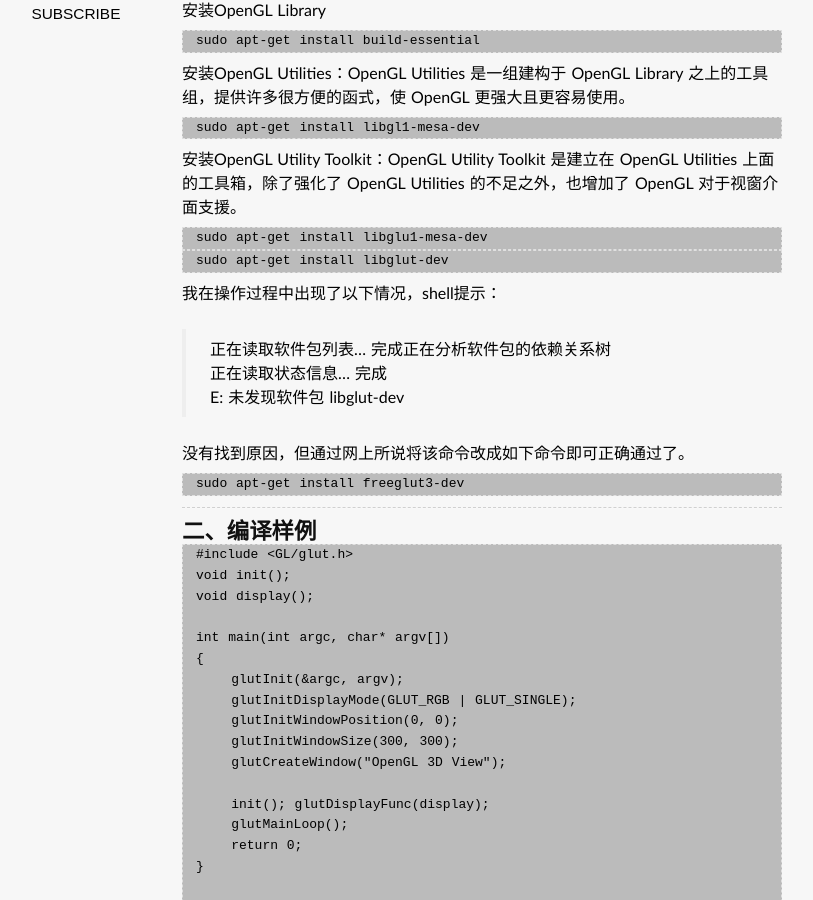
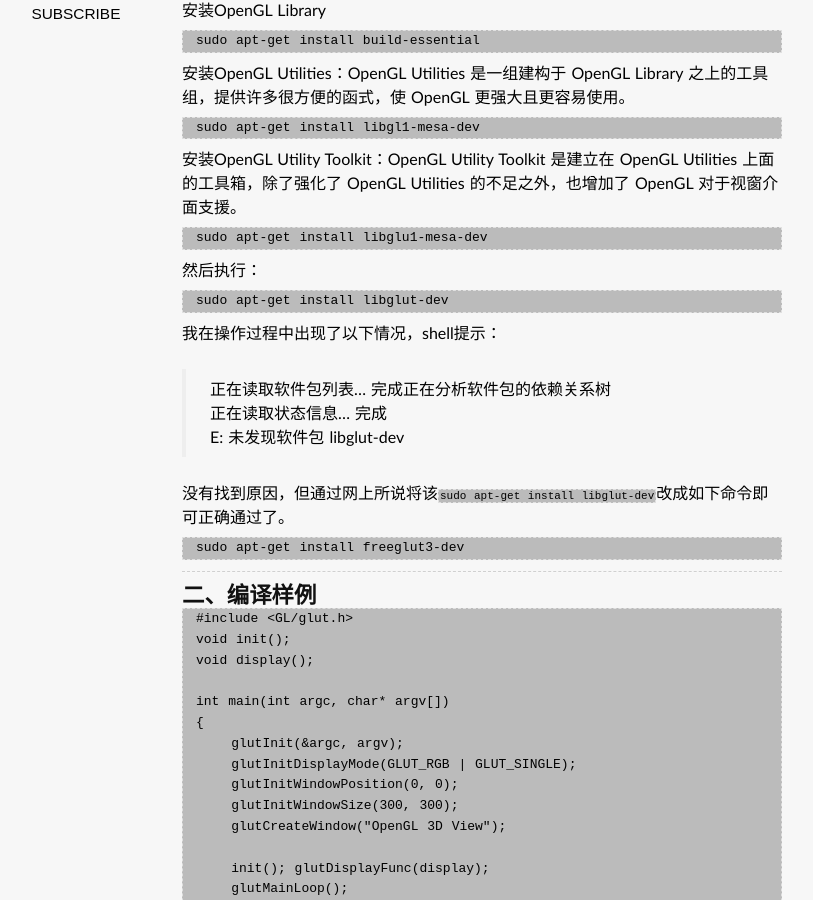
Before and after one commit to jessica0530/hijiangtao.github.io, a Jekyll site: the page built from _posts/2014-03-03-OpenGLsetup.md, in a window 1280 px wide and 900 px high, scrolled down 318 px. Shown: the whole window, without its empty margins (158-971 px from the left). Built offline with Jekyll 4.4.1, drawn with Linux system fonts in a browser that asks for light colours; some web fonts are replaced; Markdown is read by kramdown in place of the engine named in the settings; comment, search, counter and statistics services are not loaded.

Commit message:
2014-03-03

````diff
--- a/_posts/2014-03-03-OpenGLsetup.md
+++ b/_posts/2014-03-03-OpenGLsetup.md
@@ -35,6 +35,8 @@ sudo apt-get install libgl1-mesa-dev
 sudo apt-get install libglu1-mesa-dev
 ```
 
+然后执行：
+
 ```
 sudo apt-get install libglut-dev
 ```
@@ -46,7 +48,7 @@ sudo apt-get install libglut-dev
 >正在读取状态信息... 完成
 >E: 未发现软件包 libglut-dev
 
-没有找到原因，但通过网上所说将该命令改成如下命令即可正确通过了。
+没有找到原因，但通过网上所说将该`sudo apt-get install libglut-dev`改成如下命令即可正确通过了。
 
 ```
 sudo apt-get install freeglut3-dev
````
